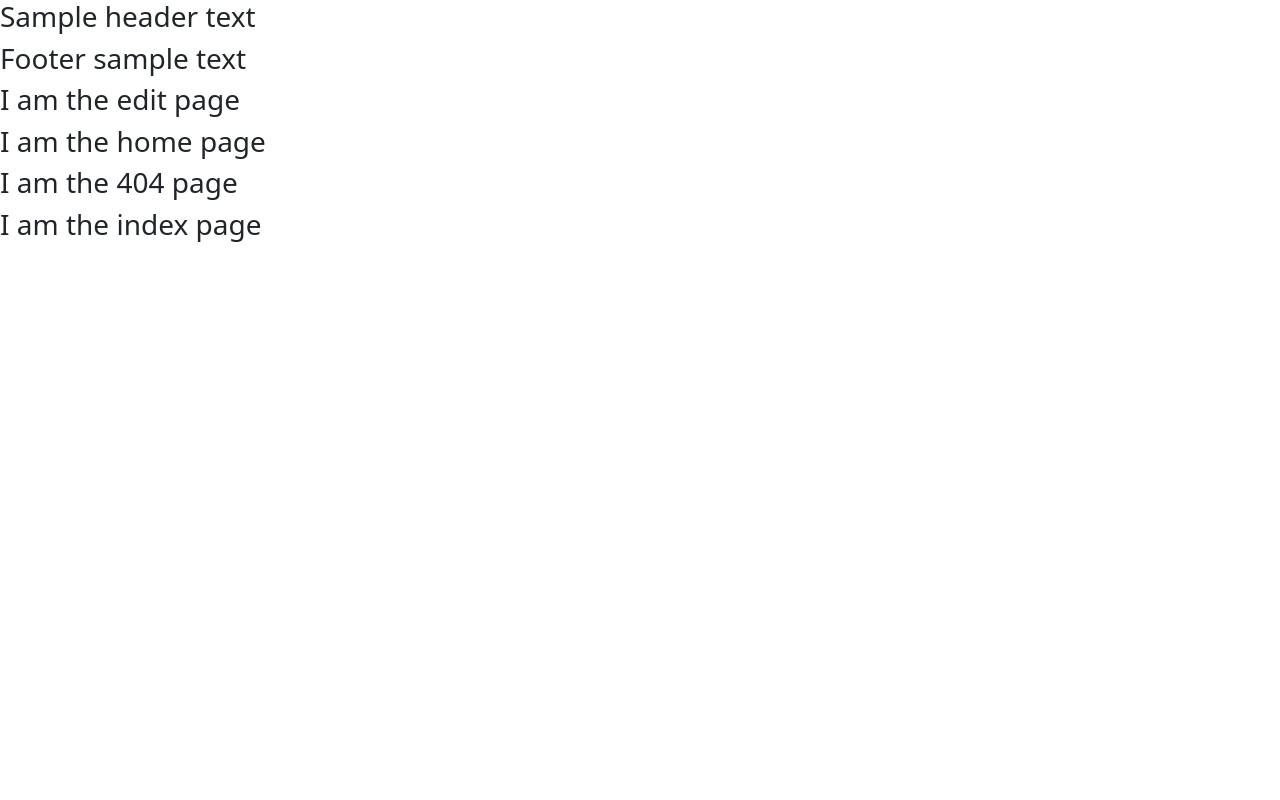
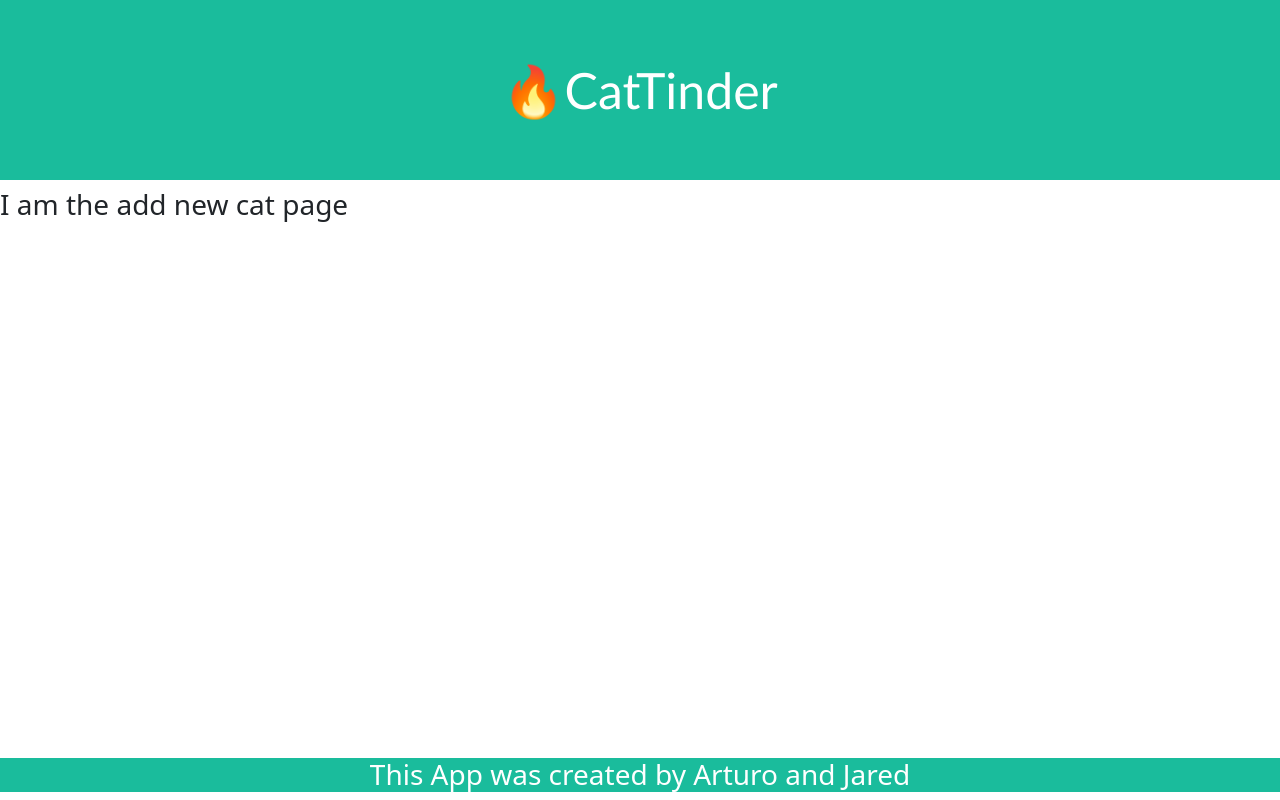
Before and after one commit to learn-academy-2021-charlie/cat-tinder-frontend-jared-and-arturo, a React (Create React App) app: page /catnew in a window 1280 px wide. Before the commit this address had no page. Built offline with nearby package versions, Linux system fonts and the light colour scheme.

Commit message:
worked through second card. Routes, Routing, and UI features

```diff
--- a/package.json
+++ b/package.json
@@ -7,6 +7,7 @@
     "@testing-library/react": "^11.1.0",
     "@testing-library/user-event": "^12.1.10",
     "bootstrap": "^5.1.0",
+    "bundle": "^2.1.0",
     "react": "^17.0.2",
     "react-dom": "^17.0.2",
     "react-router-dom": "^5.2.0",
--- a/src/App.css
+++ b/src/App.css
@@ -1,3 +1,22 @@
+#footer {
+  position: fixed;
+  left: 0;
+  bottom: 0;
+  width: 100%;
+  background-color: #1abc9c;
+  color: rgb(255, 255, 255);
+  text-align: center;;
+}
+
+#header {
+  padding: 60px;
+  text-align: center;
+  background: #1abc9c;
+  color: white;
+  font-size: 50px;
+  font-family:'Gill Sans', 'Gill Sans MT', Calibri, 'Trebuchet MS', sans-serif
+}
+
 .App {
   text-align: center;
 }
--- a/src/App.js
+++ b/src/App.js
@@ -8,18 +8,44 @@ import CatNew from './pages/CatNew';
 import CatShow from './pages/CatShow';
 import Home from './pages/Home';
 import NotFound from './pages/NotFound';
+import React, {Component} from 'react'
 
-function App() {
+
+import {
+  BrowserRouter as Router,
+   Route,
+   Switch
+  } from 'react-router-dom'
+  import cats from './mockCats.js'
+
+class App extends Component {
+  constructor(props){
+    super(props)
+    this.state = {
+        cats: cats
+      }
+    }
+
+
+render() {
   return (
-    <>
-    <Header />
-    <Footer />
-    <CatEdit />
-    <Home />
-    <NotFound />
-    <CatIndex />
-    </>
+    <Router>
+      <Header />
+
+      <Switch>
+        <Route exact path="/" component={Home} />
+        <Route path= "/catindex" component = {CatIndex} />
+        <Route path= "/catshow"  component = {CatShow}/>
+        <Route path= "/catedit" component = {CatEdit} />
+        <Route path= "/catnew" component = {CatNew}/>
+        <Route component= {NotFound}/>
+      </Switch>
+
+      <Footer />
+    </Router>
+
   );
+}
 }
 
 export default App;
--- a/src/components/footer.js
+++ b/src/components/footer.js
@@ -4,7 +4,7 @@ class Footer extends Component {
 render() {
   return (
     <>
-    <h3>Footer sample text</h3>
+    <h3 id="footer">This App was created by Arturo and Jared</h3>
     </>
 )}
 }
--- a/src/components/header.js
+++ b/src/components/header.js
@@ -4,7 +4,7 @@ class Header extends Component {
 render() {
   return(
     <>
-    <h3>Sample header text</h3>
+    <h1 id='header'>🔥CatTinder</h1>
     </>
   )
   }
--- /dev/null
+++ b/src/mockCats.js
@@ -0,0 +1,21 @@
+let cats = [
+    {
+      id: 1,
+      name: "Mittens",
+      age: 5,
+      enjoys: "sunshine and warm spots"
+    },
+    {
+      id: 2,
+      name: "Raisins",
+      age: 4,
+      enjoys: "being queen of the dogs"
+    },
+    {
+      id: 3,
+      name: "Toast",
+      age: 1,
+      enjoys: "getting all the attention"
+    }
+  ]
+  export default cats
--- a/src/pages/NotFound.js
+++ b/src/pages/NotFound.js
@@ -4,10 +4,12 @@ class NotFound extends Component {
   render() {
     return (
       <>
+      <img src= '../assets/404.jpg' alt= "404 message"/>
         <h3>I am the 404 page</h3>
       </>
     )
   }
 }
 
+
 export default NotFound;
```
Also changed, not shown: src/assets/404.jpg (added), 1 other file (tests, documents, lock files or other folders).
